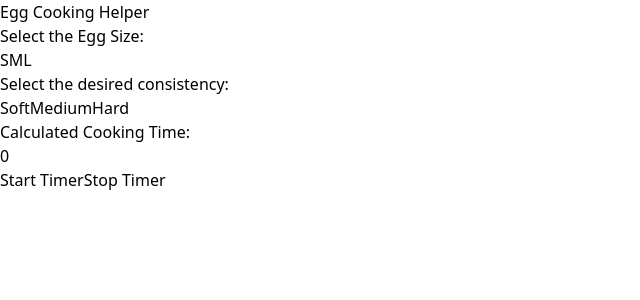
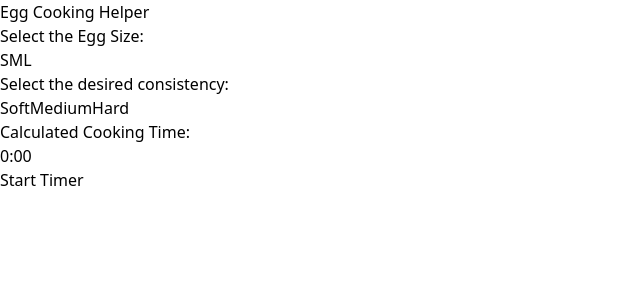
Before and after one commit to Marvin-Dem/Egg-Cooking-Helper, a React (Vite) app: page / in a window 1280 px wide. Shown: the top 300 px of the page, without its empty margins (0-640 px from the left). Built offline with nearby package versions, Linux system fonts and the light colour scheme.

Commit message:
timer modified andc start/stop buttons to one button

```diff
--- a/src/eggCookingHelper.tsx
+++ b/src/eggCookingHelper.tsx
@@ -10,6 +10,8 @@ export default function EggCookingHelper() {
     const [intervalID, setIntervalID] = useState<number>();
 
     const cookingTimes = new Map<EggSize, Map<BoilingLevel, number>>();
+    const minutes = Math.floor(remainingTimerSeconds / 60);
+    const seconds = remainingTimerSeconds % 60;
 
     cookingTimes.set(
         "S",
@@ -62,8 +64,7 @@ export default function EggCookingHelper() {
     useEffect(() => {
         eggSize && boilingLevel && calcBoilTime(eggSize, boilingLevel);
     }, [eggSize, boilingLevel]);
-    //Console Log entfernen vor PR
-    console.log(remainingTimerSeconds, "State");
+    console.log(intervalID, "intervall");
 
     return (
         <div>
@@ -124,7 +125,10 @@ export default function EggCookingHelper() {
             </div>
             <div>
                 <h3>Calculated Cooking Time:</h3>
-                <div>{remainingTimerSeconds}</div>
+                <div>
+                    {minutes}:{seconds.toString().padStart(2, "0")}
+                </div>
+                {intervalID === undefined && (
                     <button
                         onClick={() => {
                             const intervalID = setInterval(reduceTimer, 1000);
@@ -133,15 +137,21 @@ export default function EggCookingHelper() {
                     >
                         Start Timer
                     </button>
+                )}
+                {intervalID !== undefined && (
                     <button
                         onClick={() => {
                             setRemainingTimerSeconds(0);
                             clearInterval(intervalID);
+                            setIntervalID(undefined);
                         }}
                     >
                         Stop Timer
                     </button>
+                )}
             </div>
         </div>
     );
 }
+
+// Alert bei 0 Sekunden einbauen; Reset Behaviour überarbeiten;
```
Lines whose indentation alone changed are shown as unchanged.
